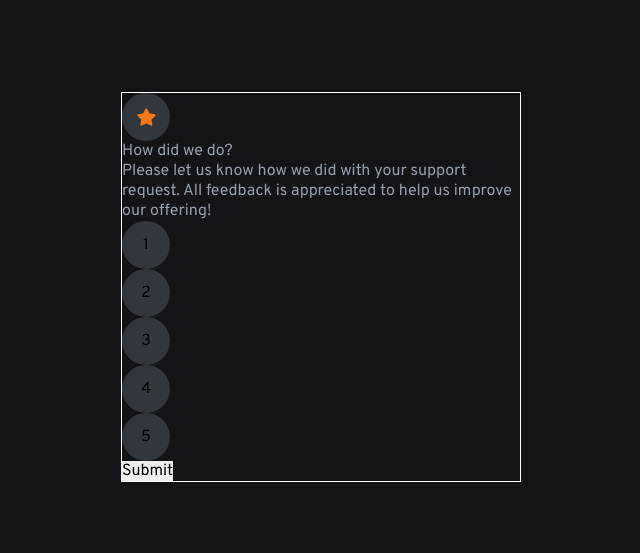
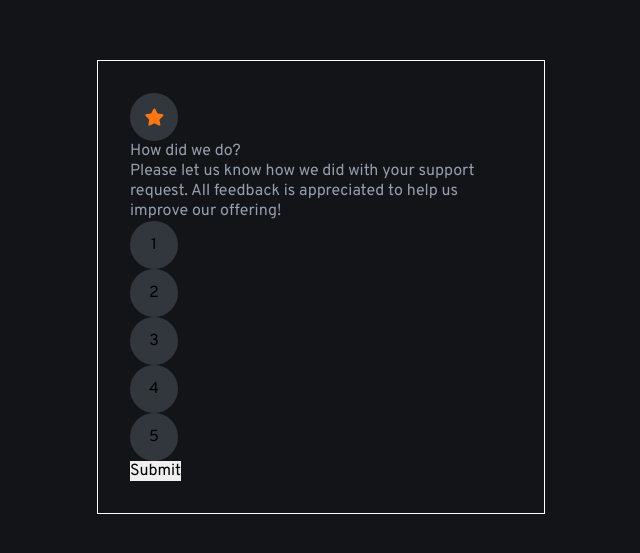
Before and after one commit to LavrykD/interactive-rating-component-main, a plain HTML site: page index.html in a window 1280 px wide. Shown: the part 113-666 px from the top of the page, without its empty margins (319-959 px from the left). Drawn offline with Linux system fonts and the light colour scheme.

Commit message:
Update style.css

```diff
--- a/resources/style.css
+++ b/resources/style.css
@@ -69,9 +69,10 @@ button {
 }
 
 .submit-form {
-    max-width: 25rem;
+    max-width: 28rem;
     margin: 1.25rem;
     border: 1px solid white;
+    padding: 2rem;
 }
 
 .top-star svg {
```
